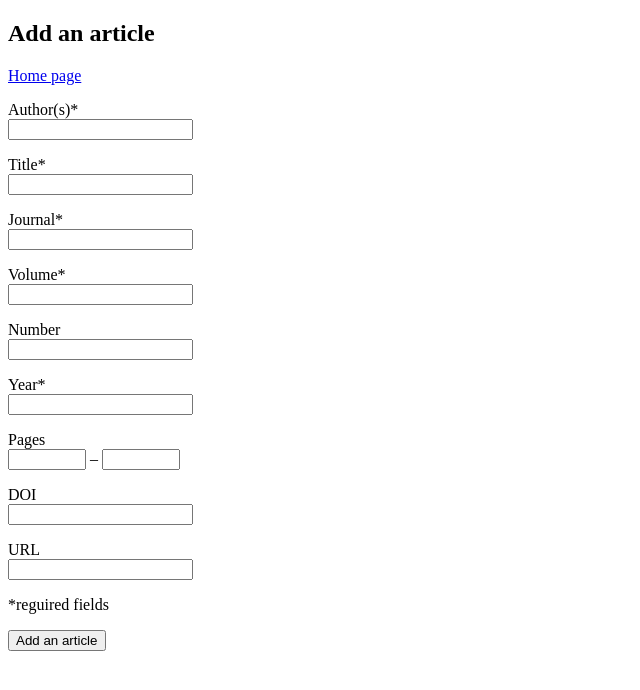
After one commit to k1rtsu/Bulbasaurus-ohtu, a Flask app: page /new_article_reference in a window 1280 px wide. The commit adds this page. Shown: the top 690 px of the page, without its empty margins (0-640 px from the left). Run offline with Flask 3, Linux system fonts and the light colour scheme.

Commit message:
adding a new article

```diff
--- a/src/app.py
+++ b/src/app.py
@@ -1,7 +1,7 @@
 from flask import redirect, render_template, request, jsonify, flash, url_for #pylint: disable=unused-import
 from db_helper import reset_db
 from config import app, test_env
-from util import validate_book
+from util import validate_book, validate_article
 import references as refs
 
 def redirect_to_new_reference():
@@ -13,9 +13,13 @@ def index():
     return render_template("index.html")
 
 
-@app.route("/new_reference")
-def new(error = None):
-    return render_template("new_reference.html", error = error)
+@app.route("/new_book_reference")
+def new_book(error = None):
+    return render_template("new_book_reference.html", error = error)
+
+@app.route("/new_article_reference")
+def new_article(error = None):
+    return render_template("new_article_reference.html", error = error)
 
 
 @app.route("/add_reference", methods=["POST"])
@@ -30,14 +34,44 @@ def add(): #pylint: disable=inconsistent-return-statements
             refs.add_book(author, title, year, publisher)
             return redirect("/references")
         except Exception as error: #pylint: disable=broad-exception-caught
-            return new(error)
+            return new_book(error)
+    if request.form.get("submit") == "article":
+        author = request.form["author"]
+        title = request.form["title"]
+        journal = request.form["journal"]
+        volume = request.form["volume"]
+        number = request.form["number"]
+        year = request.form["year"]
+        pages_from = request.form["pages_from"]
+        pages_to = request.form["pages_to"]
+        doi = request.form["doi"]
+        url = request.form["url"]
+        article_data = {
+                "author": author,
+                "title": title,
+                "journal": journal,
+                "volume": volume,
+                "number": number,
+                "year": year,
+                "pages_from": pages_from,
+                "pages_to": pages_to,
+                "doi": doi,
+                "url": url
+        }
+        try:
+            validate_article(article_data)
+            refs.add_article(article_data)
+            return redirect("/references")
+        except Exception as error: #pylint: disable=broad-exception-caught
+            return new_article(error)
 
 
 @app.route("/references")
 def references():
     books = refs.get_all_books()
-    total = len(books)
-    return render_template("references.html", total = total, books = books)
+    articles = refs.get_all_articles()
+    total = len(books)+len(articles)
+    return render_template("references.html", total = total, books = books, articles = articles)
 
 
 if test_env:
--- /dev/null
+++ b/src/templates/new_article_reference.html
@@ -0,0 +1,58 @@
+{% extends "layout.html" %}
+
+{% block title %}
+Create a new article reference
+{% endblock %}
+
+{% block body %}
+
+<h2>Add an article</h2>
+
+<div>
+  <a href="/">Home page</a>
+</div>
+
+{% if error %}
+<p>
+  {{error}}
+</p>
+{% endif %}
+<form action="/add_reference" method="post">
+  <p>
+    Author(s)*<br>
+    <input type="text" name="author">
+  <p>
+    Title*<br>
+    <input type="text" name="title">
+  <p>
+    Journal*<br>
+    <input type="text" name="journal">
+  <p>
+    Volume*<br>
+    <input type="number" min="1" name="volume">
+  <p>
+    Number<br>
+    <input type="number" min="1" name="number">
+  <p>
+    Year*<br>
+    <input type="text" name="year">
+  <p>
+    Pages<br>
+        <input type="number" min="1" name="pages_from" size="4" style="width: 70px;">
+        –
+        <input type="number" min="1" name="pages_to" size="4" style="width: 70px;">
+  <p>
+    DOI<br>
+        <input type="text" name="doi">
+  <p>
+   URL<br>
+      <input type="text" name="url">
+  <p>
+    *reguired fields<br>
+  <p>
+  <button type="submit" name="submit" value="article">
+    Add an article
+  </button>
+</form>
+
+{% endblock %}
--- a/src/templates/new_reference.html
+++ b/src/templates/new_book_reference.html
@@ -1,7 +1,7 @@
 {% extends "layout.html" %}
 
 {% block title %}
-Create a new reference
+Create a new book reference
 {% endblock %}
 
 {% block body %}
```
Also changed, not shown: src/references.py (+59 -0 lines), src/templates/index.html (+5 -2 lines), src/templates/references.html (+25 -2 lines), src/util.py (+21 -0 lines), src/index.py (line endings or trailing spaces), 2 other files.
